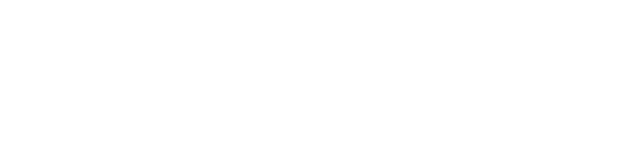
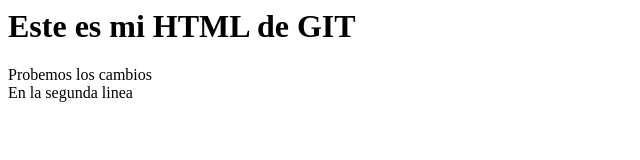
Before and after one commit to gdozac/GitHub-Prueba, a plain HTML site: page Index.html in a window 1280 px wide. Shown: the whole page, without its empty margins (0-640 px from the left). Drawn offline with Linux system fonts and the light colour scheme.

Commit message:
Ahora el index tiene mas lineas

```diff
--- a/Index.html
+++ b/Index.html
@@ -3,5 +3,8 @@
 		<title>Mi Titulo GIT</title>
 	</head>
 	<body>
+		<h1>Este es mi HTML de GIT</h1>
+		<p>Probemos los cambios<br>
+		En la segunda linea</p>
 	</body>
 </html>
```
